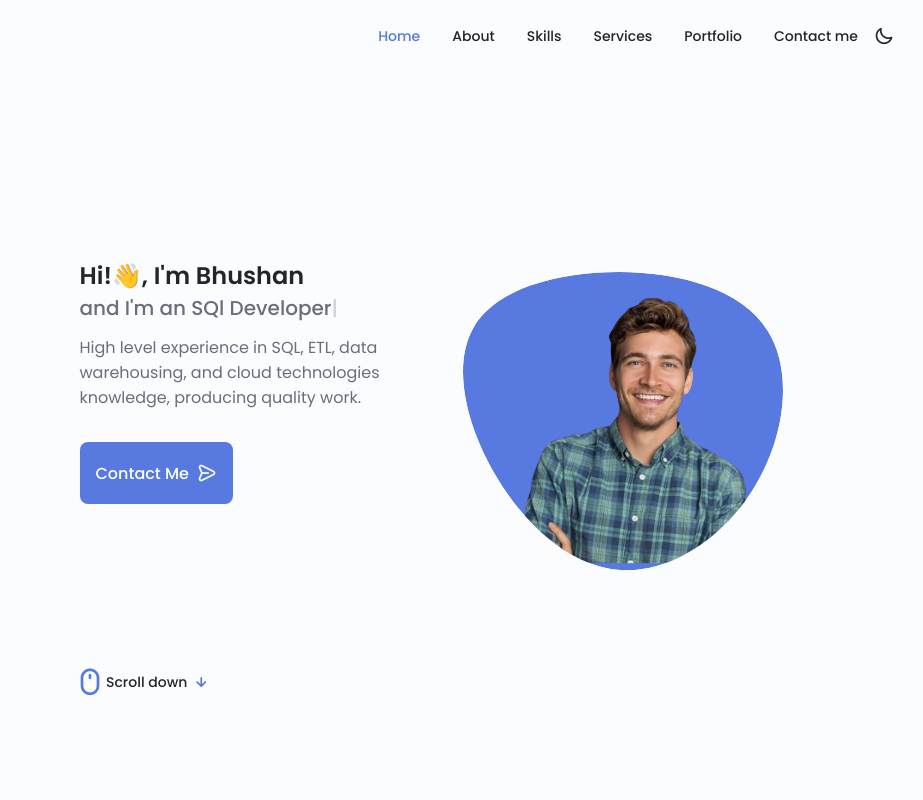
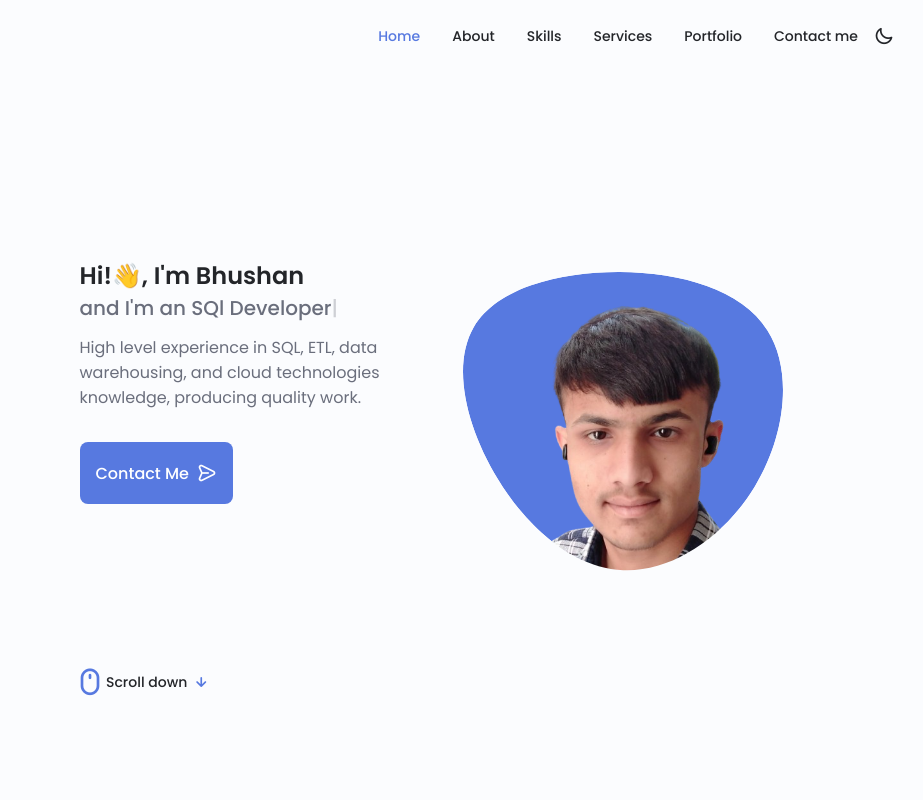
Before and after one commit to BhushanSagar/BhushanSagar.github.io, a plain HTML site: page index.html in a window 1280 px wide. Shown: the top 800 px of the page, 230-1153 px from the left. Drawn offline with nearby package versions, Linux system fonts and the light colour scheme.

Commit message:
Update index.html

```diff
--- a/index.html
+++ b/index.html
@@ -119,7 +119,7 @@
                                 129.362C2.45775 97.8511 -7.48481 59.1033 6.67581 34.5279C20.9871 10.1032 59.7028
                                 -0.149132 97.9666 0.00163737C136.23 0.303176 174.193 10.857 190.312 36.4879Z" />
 
-                                <image class="home__blob-img" x="25" y="12" href="https://github.com/BhushanSagar/BhushanSagar.github.io/blob/main/assets/img/perfil.png" />
+                                <image class="home__blob-img" x="25" y="12" href="https://github.com/BhushanSagar/BhushanSagar.github.io/blob/main/assets/img/Bhushan.png" />
                             </g>
                         </svg>
                     </div>
```
